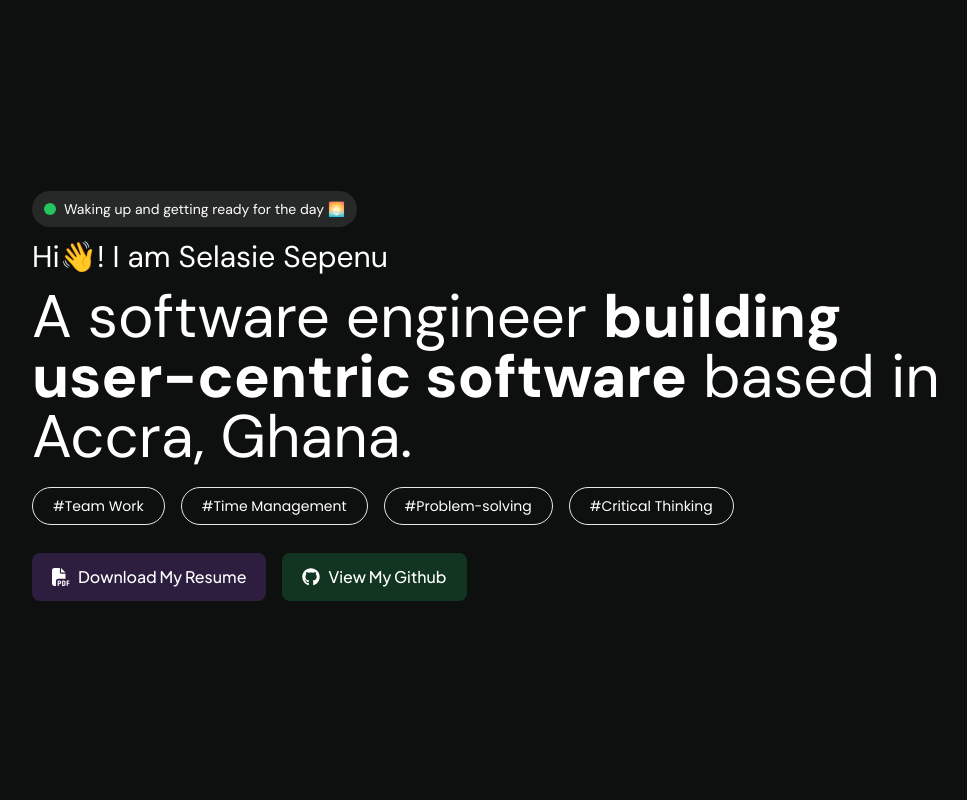
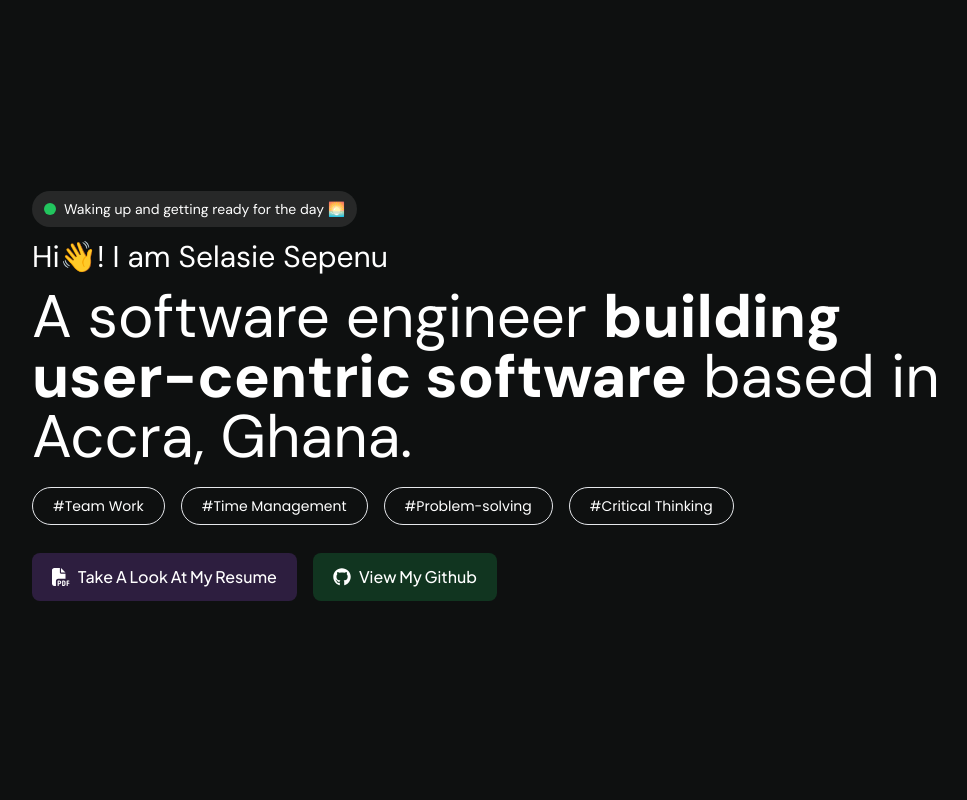
Before and after one commit to Selasie5/Portfolio-website, a Next.js app: page / in a window 1280 px wide. Shown: the top 800 px of the page, without its empty margins (8-975 px from the left). Built offline with nearby package versions, Linux system fonts and the light colour scheme.

Commit message:
Complete link

```diff
--- a/src/app/components/WorkExperienceCard.tsx
+++ b/src/app/components/WorkExperienceCard.tsx
@@ -46,7 +46,7 @@ const WorkExperienceCard :React.FC<WorkExperienceProps> = ({startDate,endDate,ro
             </div>
             <div>
             <button className='border border-white/80 px-6 py-2 rounded-full'>
-                <Link href="" className='text-white/80 font-Poppins'>
+                <Link href="https://www.linkedin.com/in/selasiekofisepenu/details/experience/" className='text-white/80 font-Poppins'>
                 Visit Link
                 </Link>
                 </button>
--- a/src/app/page.tsx
+++ b/src/app/page.tsx
@@ -132,13 +132,13 @@ export default function Home() {
         transition={{ duration: 0.5, delay: 0.8 }}
       >
         <button className="bg-purple-500/20 rounded-lg px-5 py-3 w-full md:w-auto  text-white font-Plus text-md font-medium hover:bg-purple-500">
-          <Link href="" className="flex items-center justify-center gap-x-2">
+          <Link href="https://docs.google.com/document/d/1LCWEKlWDYSGduEfb9-0VGN_X24Wc_6xK7F_AMPgOFL8/edit?usp=sharing"  className="flex items-center justify-center gap-x-2">
             <FaFilePdf className="text-lg" />
-            Download My Resume
+            Take A Look At My Resume
           </Link>
         </button>
         <button className="bg-green-500/20 rounded-lg px-5 py-3 w-full md:w-auto text-white font-Plus text-md font-medium hover:bg-green-500">
-          <Link href="" className="flex items-center justify-center gap-x-2">
+          <Link href="https://github.com/Selasie5" className="flex items-center justify-center gap-x-2">
             <FaGithub className="text-lg" />
             View My Github
           </Link>
@@ -264,10 +264,10 @@ export default function Home() {
           <h5 className="font-Sans text-6xl font-medium text-white">Let&apos;s Connect🧋</h5>
           <h2 className="text-white font-normal font-Plus text-lg">I&apos;m always eager to connect with fellow professionals. discuss new opportunities and collaborate on exciting projects. Whether you have a question or just want to say a hello, feel free to reach out.</h2>
           <div className="flex flex-row justify-center items-center gap-5">
-            <SocialConnect icon={FaLinkedin} socialLink=""/>
-            <SocialConnect icon={FaInstagram} socialLink=""/>
-            <SocialConnect icon={FaSquareXTwitter} socialLink=""/>
-            <SocialConnect icon={MdMarkEmailUnread} socialLink=""/>
+            <SocialConnect icon={FaLinkedin} socialLink="https://www.linkedin.com/in/selasiekofisepenu/"/>
+            <SocialConnect icon={FaInstagram} socialLink="https://www.instagram.com/dev_selasie/"/>
+            <SocialConnect icon={FaSquareXTwitter} socialLink="https://x.com/SelasiSepenu"/>
+            <SocialConnect icon={MdMarkEmailUnread} socialLink="selasisepenu5@gmail.com"/>
             <SocialConnect icon={FaWhatsapp} socialLink=""/>
           </div>
           <button className="bg-purple-500/20 text-white font-Sans font-bold text-md tracking-normal px-5 py-[0.9rem] rounded-xl hover:bg-green-300 hover:text-green-900">
```
Also changed, not shown: 1 other file (tests, documents, lock files or other folders).
